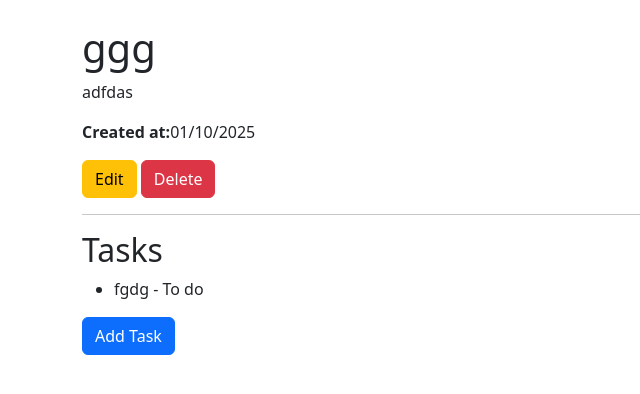
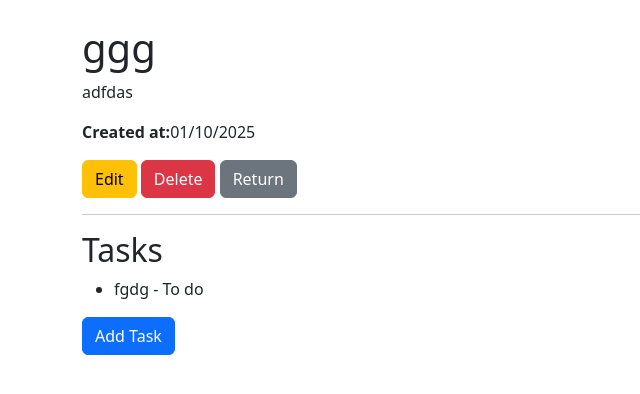
Before and after one commit to Parimba77/task-manager, a Django app: page /projects/27/ in a window 1280 px wide. Shown: the part 56-450 px from the top of the page, without its empty margins (0-640 px from the left). Run offline with Django 5.2, Linux system fonts and the light colour scheme; a user stored in the database is signed in; data comes from the database, SQL or seed files in the repository; both versions use the stored data as it was after the commit.

Commit message:
Added a 'Return' button for the 'project_detail' page and fixed the button to create a new project.

```diff
--- a/src/core/models.py
+++ b/src/core/models.py
@@ -17,6 +17,8 @@ class Project(models.Model):
         return self.name
 
 class Task(models.Model):
+
+
     STATUS_CHOICES = [
         ('todo', 'To do'),
         ('in_progress', 'In progress'),
--- a/src/core/templates/core/project_detail.html
+++ b/src/core/templates/core/project_detail.html
@@ -6,6 +6,7 @@
     <p><strong>Created at:</strong>{{ object.created_at|date:"d/m/Y" }}</p>
     <a class="btn btn-warning" href="{% url 'core:project_update' object.pk %}">Edit</a>
     <a class="btn btn-danger" href="{% url 'core:project_delete' object.pk %}">Delete</a>
+    <a class="btn btn-secondary" href="{% url 'core:project_list' %}">Return</a>
     <hr>
     <h2>Tasks</h2>
     <ul>
--- a/src/core/templates/core/project_list.html
+++ b/src/core/templates/core/project_list.html
@@ -15,7 +15,7 @@
       </div>
       {% empty %}
       <h5>You have no projects.</h3>
+        {% endfor %}
       <p><a class="btn btn-primary" href="{% url 'core:project_create' %}">Create a project</a></p>
-    {% endfor %}
   </div>
 {% endblock %}
```
Also changed, not shown: src/core/templates/registration/login.html (line endings or trailing spaces), src/db.sqlite3.
